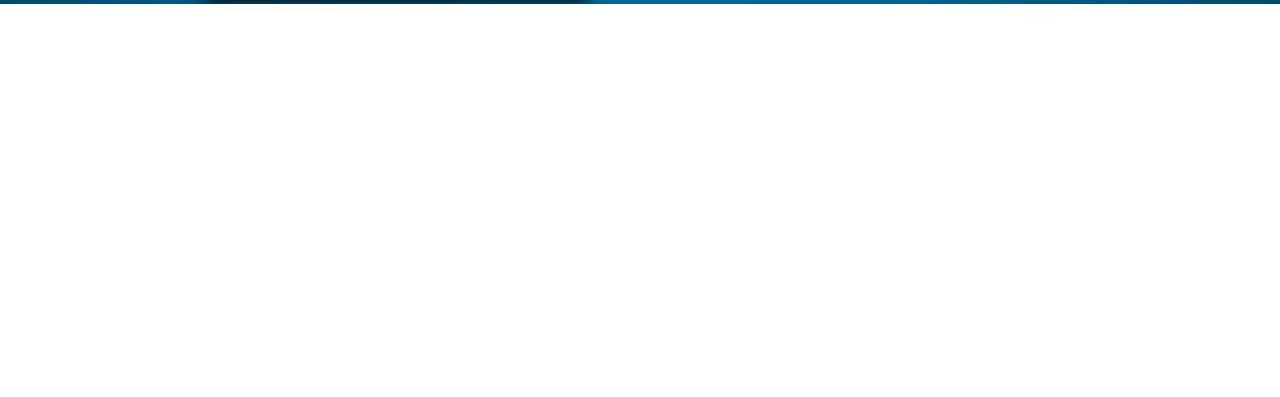
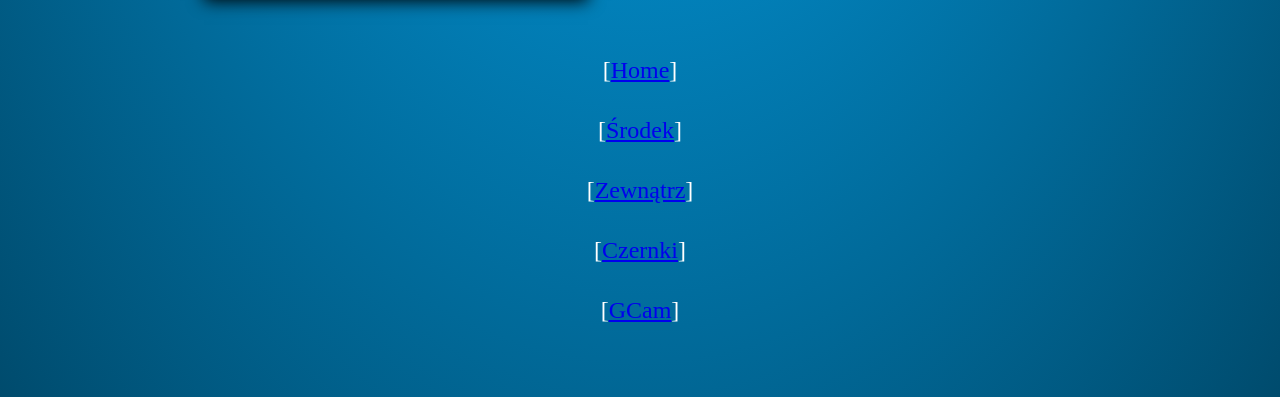
Before and after one commit to Senselez/Senselez.github.io, a plain HTML site: page GCam.html in a window 1280 px wide. Shown: the part 1720-2117 px from the top of the page. Before the commit the page ends 1724 px from the top, so only its background shows below. Drawn offline with Linux system fonts and the light colour scheme.

Commit message:
Update GCam.html

```diff
--- a/GCam.html
+++ b/GCam.html
@@ -71,5 +71,23 @@
 <script>
   new BeerSlider( document.getElementById( "compare4" ) );
 </script>
+<aside class="sidebar">
+  <div align="center">
+    <script async src='https://cse.google.com/cse.js?cx=partner-pub-6414589669938505:9218640000'></script><div class="gcse-searchbox-only"></div>
+    <br><br>
+    <font face="CubanoRegular"><h2>[<a href=https://senselez.github.io>Home</a>]</h2></font>
+    <font face="CubanoRegular"><h2>[<a href="/Środek.html/">Środek</a>]</h2></font>
+    <font face="CubanoRegular"><h2>[<a href="/Zewnątrz.html/">Zewnątrz</a>]</h2></font>
+    <font face="CubanoRegular"><h2>[<a href="/Czernki.html/">Czernki</a>]</h2></font>
+    <font face="CubanoRegular"><h2>[<a href=/GCam.html/>GCam</a>]</h2></font>
+    <br>
+    <br>
+
+
+      </div>
+</aside>
+
+    </div>
+  </div>
 </body>
 </html>
```
